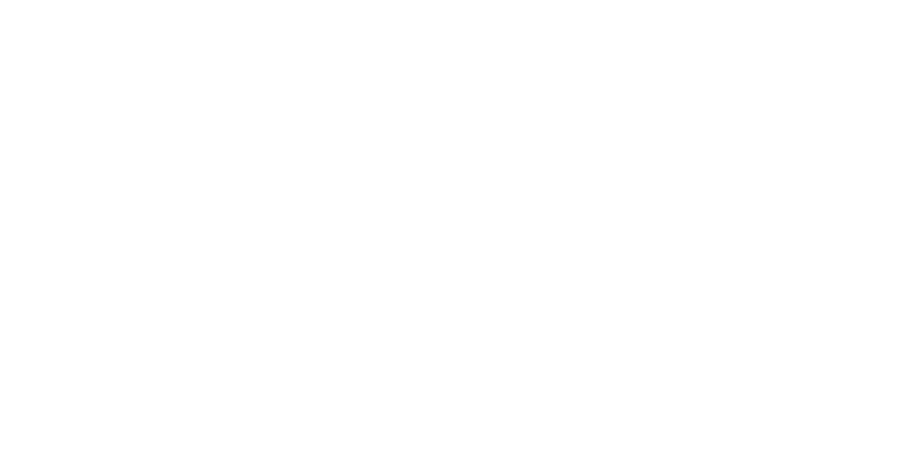
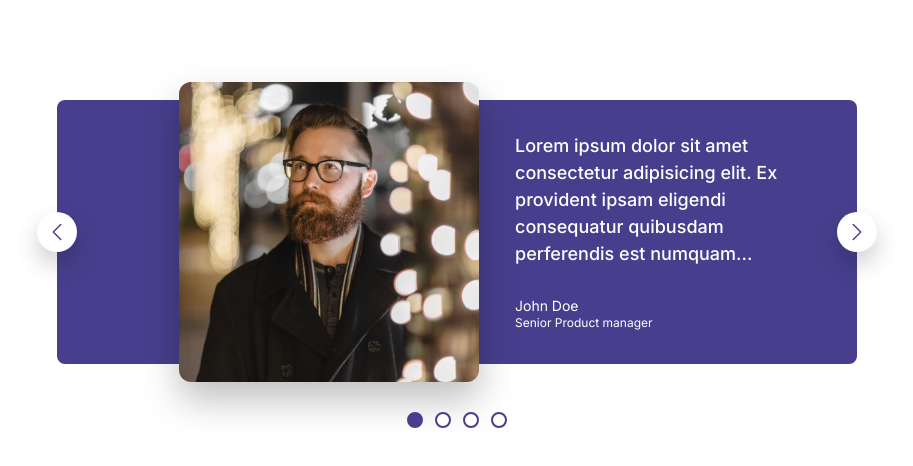
Before and after one commit to t4mas/carousel-compontent-html-css, a plain HTML site: page index.html in a window 1280 px wide. Shown: the whole page, without its empty margins (183-1096 px from the left). Drawn offline with nearby package versions, Linux system fonts and the light colour scheme.

Commit message:
Third commit

```diff
--- a/index.html
+++ b/index.html
@@ -1,5 +1,6 @@
 <!DOCTYPE html>
 <html lang="en">
+
 <head>
 
 
@@ -13,20 +14,59 @@
 
 
     <!-- style -->
+    <link rel="stylesheet" href="https://cdnjs.cloudflare.com/ajax/libs/meyer-reset/2.0/reset.css">
     <link rel="stylesheet" href="styles.css">
 
 
     <!-- font -->
-    <script src="https://kit.fontawesome.com/54e3bb2da3.js" crossorigin="anonymous"></script>
+    <link rel="preconnect" href="https://fonts.googleapis.com">
+    <link rel="preconnect" href="https://fonts.gstatic.com" crossorigin>
+    <link href="https://fonts.googleapis.com/css2?family=Inter:wght@400;500;700&display=swap" rel="stylesheet">
 
 
 
 </head>
+
 <body>
 
-    <div class="carousel-wrapper">
+
+
+    <div class="carousel">
+
+
+        <img src="Assets/carousel-image.png" alt="John">
+
+        <blockquote class="testimonial">
+            <p class="testimonial-text"> Lorem ipsum dolor sit amet consectetur adipisicing elit. Ex provident ipsam
+                eligendi consequatur quibusdam perferendis est numquam...</p>
+            <p class="testimonial-author"> John Doe </p>
+            <p class="testimonial-job">Senior Product manager</p>
+        </blockquote>
+
+        <button class="button button--left"><svg xmlns="http://www.w3.org/2000/svg" fill="none" viewBox="0 0 24 24"
+                stroke-width="1.5" stroke="currentColor" class="w-6 h-6 button-icon">
+                <path stroke-linecap="round" stroke-linejoin="round" d="M15.75 19.5L8.25 12l7.5-7.5" />
+            </svg>
+        </button>
+
+        <button class="button button--right"><svg xmlns="http://www.w3.org/2000/svg" fill="none" viewBox="0 0 24 24"
+                stroke-width="1.5" stroke="currentColor" class="w-6 h-6 button-icon">
+                <path stroke-linecap="round" stroke-linejoin="round" d="M8.25 4.5l7.5 7.5-7.5 7.5" />
+            </svg>
+        </button>
+
+        <div class="dots">
+            <button class="dot dot-active">&nbsp;</button>
+            <button class="dot">&nbsp;</button>
+            <button class="dot">&nbsp;</button>
+            <button class="dot">&nbsp;</button>
+        </div>
+
 
     </div>
 
+
+
 </body>
+
 </html>
--- a/styles.css
+++ b/styles.css
@@ -3,9 +3,15 @@
 /******************************************************************************************************************************************************************/
 
 /*
-Info: Some general infomation about this developement project.
-I am using Bootstrap 5 and Bootstrap 5 breakpoints in this project.
-This website is developed width "desktop-first" method.
+SPACING SYSTEM (px)
+2 / 4 / 8 / 12 / 16 / 24 / 32 / 48 / 64 / 80 / 96 / 128
+
+FONT SIZE SYSTEM (px)
+10 / 12 / 14 / 16 / 18 / 20 / 24 / 30 / 36 / 44 / 52 / 62 / 74 / 86 / 98
+*/
+
+/*
+MAIN COLOR: #473F8D
 */
 
 
@@ -13,26 +19,113 @@ This website is developed width "desktop-first" method.
     box-sizing: border-box;
 }
 
-html {
-    /* font-size: 10px; */
-    /* 10px / 16px = 0.625 = 62.5% */
-    /* 1rem = 10px */
-    /* Percentage of user's browser font-size setting. */
-    font-size: 62.5%;
-}
-
-
 
 body {
-    font-family: 'Public Sans', sans-serif;
+    font-family: 'Inter', sans-serif;
 }
 
 
 
 
 
+/*////////////////////////////////////////////////////////////////////////////////////////////////////////////////////////////////////////////////////////////////*/
+/*////////// CAROUSEL /////*/
+
+img {
+    height: 200px;
+    border-radius: 8px;
+    transform: scale(1.5);
+    margin-left: 86px;
+    box-shadow: 0 12px 24px rgba(0, 0, 0, .25);
+}
+
+.carousel {
+    width: 800px;
+    margin: 100px auto;
+    background-color: #473F8D;
+    padding: 32px 48px 32px 86px;
+    border-radius: 8px;
+    color: #fff;
+    position: relative;
+
+    display: flex;
+    /* align-items: center; */
+    gap: 86px;
+}
+
+.testimonial-text {
+    font-size: 18px;
+    font-weight: 500;
+    line-height: 1.5;
+    margin-bottom: 32px;
+}
+
+.testimonial-author {
+    font-size: 14px;
+    margin-bottom: 4px;
+
+}
+
+.testimonial-job {
+    font-size: 12px;
+}
 
 
 
-/*////////////////////////////////////////////////////////////////////////////////////////////////////////////////////////////////////////////////////////////////*/
-/*////////// HEADER /////*/
+/* CONTROLS */
+
+.button {
+    background-color: #fff;
+    border: none;
+    border-radius: 50%;
+    height: 40px;
+    width: 40px;
+    position: absolute;
+    box-shadow: 0 12px 24px rgba(0, 0, 0, .2);
+    cursor: pointer;
+
+    display: flex;
+    align-items: center;
+    justify-content: center;
+}
+
+.button-icon {
+    height: 24px;
+    width: 24px;
+    stroke: #473F8D;
+}
+
+.button--left {
+    left: 0%;
+    top: 50%;
+    transform: translate(-50%, -50%);
+}
+
+.button--right {
+    right: 0;
+    top: 50%;
+    transform: translate(50%, -50%);
+}
+
+.dots {
+    position: absolute;
+    left: 50%;
+    bottom: 0;
+    transform: translate(-50%, 64px);
+
+    display: flex;
+    gap: 12px;
+}
+
+.dot {
+    height: 16px;
+    width: 8px;
+    background-color: #fff;
+    border: 2px solid #473F8D;
+    border-radius: 50%;
+    cursor: pointer;
+}
+
+.dot-active {
+    background-color: #473F8D;
+}
```
Also changed, not shown: Assets/carousel-image.png (added).
